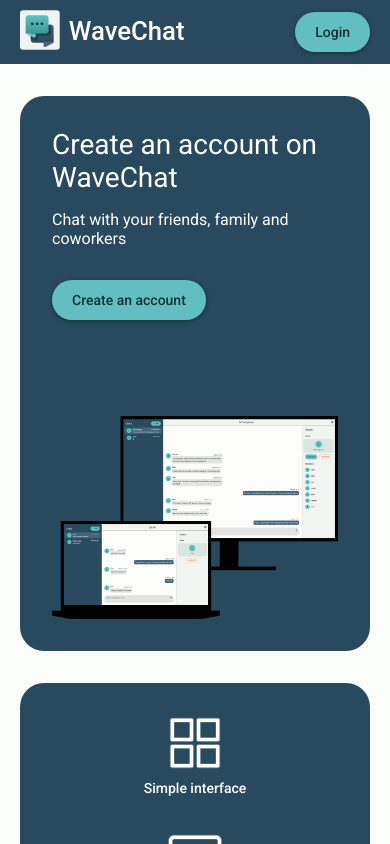
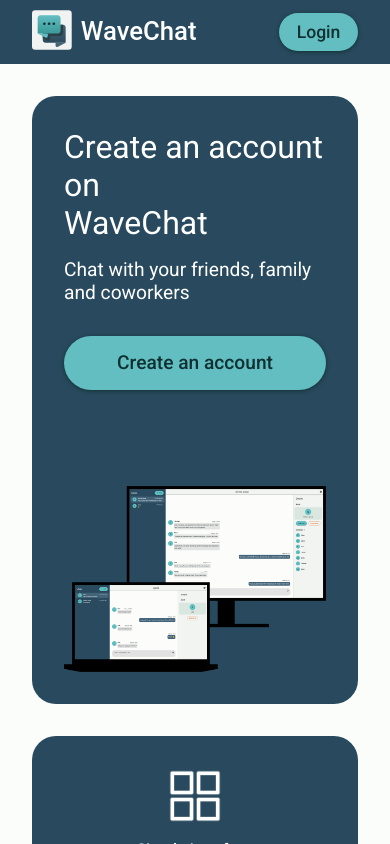
Before and after one commit to Komrander/chat-app, a Next.js app: page / in a window 390 px wide. Built offline with nearby package versions, Linux system fonts and the light colour scheme; no server answers.

Commit message:
Improved CSS

```diff
--- a/components/button.js
+++ b/components/button.js
@@ -8,7 +8,10 @@ export default function Button(props) {
 
     return (
         <button
-        className={(props.style == "negative")?(styles.negative):(props.style == "grey")?(styles.grey):(styles.button)}
+        className={(props.style == "negative")?(styles.negative)
+            :(props.style == "grey")?(styles.grey)
+            :(props.style == "large")?(styles.large)
+            :(styles.button)}
         onMouseEnter={() => setIsDark(true)}
         onMouseLeave={() => setIsDark(false)}
         onClick={props.onClick}
--- a/components/button.module.css
+++ b/components/button.module.css
@@ -1,12 +1,23 @@
 .button {
-    background-color: #62BEC1;
+    background-color: var(--secondary);
     border: none;
-    color: #103132;
-    padding: 0 20px;
-    height: 40px;
+    color: var(--secondary-text);
+    padding: 0.5em 1em;
     border-radius: 100px;
-    line-height: 20px;
-    font-size: 14px;
+    font-size: var(--text-title-medium);
+    font-weight: 500;
+    cursor: pointer;
+    box-shadow: 0px 1px 4px;
+}
+
+.large {
+    background-color: var(--secondary);
+    border: none;
+    color: var(--secondary-text);
+    width: 100%;
+    padding: 0.8em 0;
+    border-radius: 100px;
+    font-size: var(--text-title-large);
     font-weight: 500;
     cursor: pointer;
     box-shadow: 0px 1px 4px;
@@ -18,11 +29,9 @@
     border-width: 1px;
     border-style: solid;
     color: #DF590D;
-    padding: 0 20px;
-    height: 40px;
+    padding: 0.5em 1em;
     border-radius: 100px;
-    line-height: 20px;
-    font-size: 14px;
+    font-size: var(--text-title-medium);
     font-weight: 500;
     cursor: pointer;
 }
@@ -31,10 +40,8 @@
     background-color: transparent;
     border: none;
     color: #3F4945;
-    padding: 0 20px;
-    height: 40px;
-    line-height: 20px;
-    font-size: 14px;
+    padding: 0.5em 1em;
+    font-size: var(--text-title-medium);
     font-weight: 500;
     text-align: left;
     cursor: pointer;
@@ -42,6 +49,11 @@
 
 /* Darker background on mouse-over */
 .button:hover {
+    background-color: #45adb1;
+    color:#000000;
+}
+
+.large:hover {
     background-color: #45adb1;
     color:#000000;
 }
--- a/pages/index.js
+++ b/pages/index.js
@@ -25,8 +25,8 @@ export default function LandingPage() {
                         <h1 className={styles.registerTitle}>Create an account on<br/> WaveChat</h1>
                         <h1 className={styles.registerText}>Chat with your friends, family and coworkers</h1>
                         {(status=="authenticated")
-                        ?(<Button title="Open the application" onClick={() => Router.push('/app')}>Sign in</Button>)
-                        :(<Button title="Create an account" onClick={() => Router.push('/register')}>Sign in</Button>)}
+                        ?(<Button style="large" title="Open the application" onClick={() => Router.push('/app')}>Sign in</Button>)
+                        :(<Button style="large" title="Create an account" onClick={() => Router.push('/register')}>Sign in</Button>)}
                     </div>
                     <Image className={styles.showcase} width="570" height="400" alt="showcase of website" src="/showcase.png"/>
                 </div>
--- a/styles/Home.module.css
+++ b/styles/Home.module.css
@@ -1,45 +1,46 @@
 .wrapper {
   display: flex;
   flex-direction: column;
-  background-color: #FBFDFA;
+  background-color: var(--background);
   min-height: 100vh;
 }
 
 .header {
+  position: fixed;
   display: flex;
   align-items: center;
   justify-content: center;
   width: 100%;
-  height: 64px;
-  background-color: #294A5E;
+  height: 4rem;
+  background-color: var(--primary);
 }
 
 .nav {
   display: flex;
   align-items: center;
   justify-content: space-between;
-  width: 1168px;
-  padding: 0 20px 0 20px;
+  width: var(--max-width);
+  margin: 0 2rem 0 2rem;
 }
 
 .main {
   display: flex;
   flex-direction: column;
   align-items: center;
-  gap: 32px;
+  gap: 2rem;
   flex-grow: 1;
-  padding: 32px 20px 32px 20px;
+  padding: 6rem 2rem 2rem 2rem;
 }
 
 .container {
   display: flex;
   flex-wrap: wrap;
   justify-content: space-between;
-  background-color: #294A5E;
-  gap: 32px;
+  background-color: var(--primary);
+  gap: 2rem;
   border-radius: 24px;
-  padding: 32px;
-  max-width: 1128px;
+  padding: 2rem;
+  max-width: var(--max-width);
   width: 100%;
 }
 
@@ -50,22 +51,22 @@
 .showcase {
   max-width: 100%;
   height: auto;
-  padding-top: 64px;
+  padding-top: 4rem;
   margin-left: auto;
 }
 
 .registerTitle {
-  color: white;
-  font-size: 45px;
+  color: var(--primary-text);
+  font-size: var(--text-display-medium);
   font-weight: 400;
-  margin-bottom: 16px;
+  margin-bottom: 1rem;
 }
 
 .registerText {
-  color: white;
-  font-size: 22px;
+  color: var(--primary-text);
+  font-size: var(--text-title-large);
   font-weight: 400;
-  margin-bottom: 32px;
+  margin-bottom: 2rem;
 }
 
 .card {
@@ -77,27 +78,14 @@
 }
 
 .cardTitle {
-  color: white;
-  font-size: 16px;
+  color: var(--primary-text);
+  font-size: var(--text-title-small);
   font-weight: 500;
-  line-height: 24px;
+  padding-top: 1rem;
 }
 
 @media (max-width: 500px) {
   .container {
     flex-direction: column;
   }
-
-  .registerTitle {
-    font-size: 28px;
-  }
-
-  .registerText {
-    font-size: 16px;
-  }
-
-  .cardTitle {
-    padding-top: 5px;
-    font-size: 14px;
-  }
 }
--- a/styles/globals.css
+++ b/styles/globals.css
@@ -1,43 +1,25 @@
 :root {
-  --max-width: 1100px;
-  --border-radius: 12px;
-  --font-mono: ui-monospace, Menlo, Monaco, 'Cascadia Mono', 'Segoe UI Mono',
-    'Roboto Mono', 'Oxygen Mono', 'Ubuntu Monospace', 'Source Code Pro',
-    'Fira Mono', 'Droid Sans Mono', 'Courier New', monospace;
+  --max-width: 1128px;
 
-  --foreground-rgb: 0, 0, 0;
-  --background-start-rgb: 214, 219, 220;
-  --background-end-rgb: 255, 255, 255;
+  --primary: #294A5E;
+  --primary-text: #FFFFFF;
 
-  --primary-glow: conic-gradient(
-    from 180deg at 50% 50%,
-    #16abff33 0deg,
-    #0885ff33 55deg,
-    #54d6ff33 120deg,
-    #0071ff33 160deg,
-    transparent 360deg
-  );
-  --secondary-glow: radial-gradient(
-    rgba(255, 255, 255, 1),
-    rgba(255, 255, 255, 0)
-  );
+  --background: #FBFDFA;
 
-  --tile-start-rgb: 239, 245, 249;
-  --tile-end-rgb: 228, 232, 233;
-  --tile-border: conic-gradient(
-    #00000080,
-    #00000040,
-    #00000030,
-    #00000020,
-    #00000010,
-    #00000010,
-    #00000080
-  );
+  --secondary: #62BEC1;
+  --secondary-text: #103132;
 
-  --callout-rgb: 238, 240, 241;
-  --callout-border-rgb: 172, 175, 176;
-  --card-rgb: 180, 185, 188;
-  --card-border-rgb: 131, 134, 135;
+  --text-display-medium: 3rem;
+  --text-title-large: 1.4rem;
+  --text-title-medium: 1.2rem;
+  --text-title-small: 1.05rem;
+
+  @media (max-width: 500px) {
+    --text-display-medium: 2rem;
+    --text-title-large: 1.2rem;
+    --text-title-medium: 1.1rem;
+    --text-title-small: 1rem;
+  }
 }
 
 * {
```
